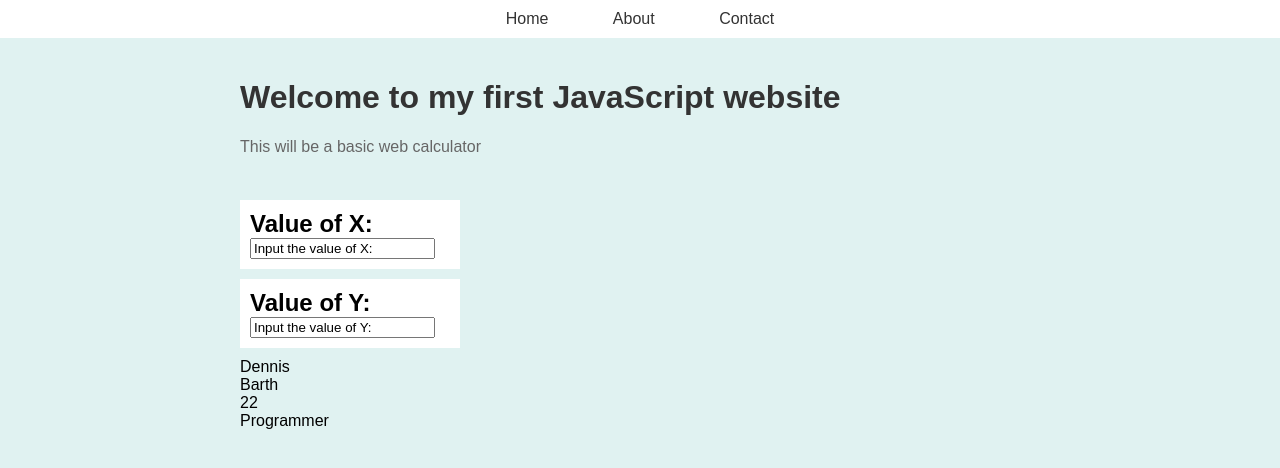
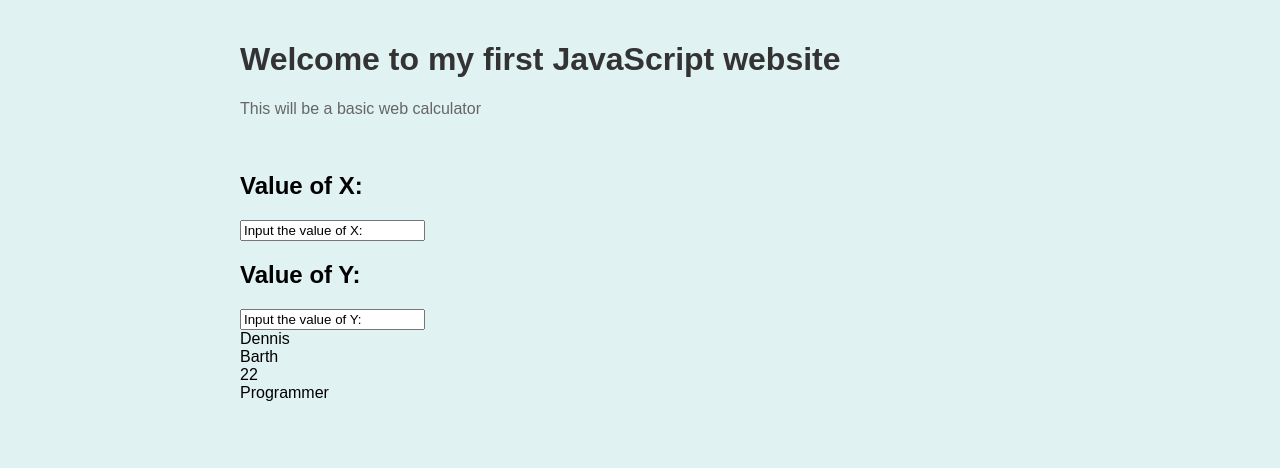
Before and after one commit to dennisistmeinname/javascript_learning, a plain HTML site: page index.html in a window 1280 px wide. Drawn offline with Linux system fonts and the light colour scheme.

Commit message:
Update index.html

```diff
--- a/index.html
+++ b/index.html
@@ -3,7 +3,7 @@
 <head>
     <meta charset="UTF-8">
     <meta name="viewport" content="width=device-width, initial-scale=1.0">
-    <title>Light Blue Background Website</title>
+    <title>First JavaScript website</title>
     <style>
         body {
             background-color: #e0f2f1; /* Light blue background color */
@@ -18,47 +18,12 @@
             padding: 20px; /* Add padding around content */
         }
 
-        .input_window{
-            max-width: 200px; /* Set maximum width for content */
-            background-color: #fff; /* White background color */
-            padding: 10px;
-            margin: 10px 0px;
-
-        }
-
-        .input_window h2{
-            margin: auto;
-        }
-
-
-
         h1 {
             color: #333; /* Set heading color */
         }
 
         p {
             color: #666; /* Set paragraph text color */
-        }
-
-        /* Navigation styles */
-        nav {
-            background-color: #fff; /* White background color */
-            padding: 10px 0; /* Add padding to top and bottom */
-            text-align: center; /* Center-align the links */
-
-        }
-
-        nav a {
-            text-decoration: none; /* Remove underline from links */
-            color: #333; /* Set link color */
-            padding: 10px 20px; /* Add padding to left and right */
-            border-radius: 5px; /* Add border radius for rounded corners */
-            margin: 0 10px; /* Add margin between links */
-            transition: background-color 0.3s; /* Add transition for smoother hover effect */
-        }
-
-        nav a:hover {
-            background-color: #ddd; /* Darker background color on hover */
         }
 
         /* Media query for smaller screens */
@@ -70,12 +35,6 @@
     </style>
 </head>
 <body>
-
-<nav>
-    <a href="#home" onclick="alert('Opravdu si přejete odejít?')" >Home</a>
-    <a href="#about">About</a>
-    <a href="#contact">Contact</a>
-</nav>
 
 <div class="container">
     <h1>Welcome to my first JavaScript website</h1>
```
